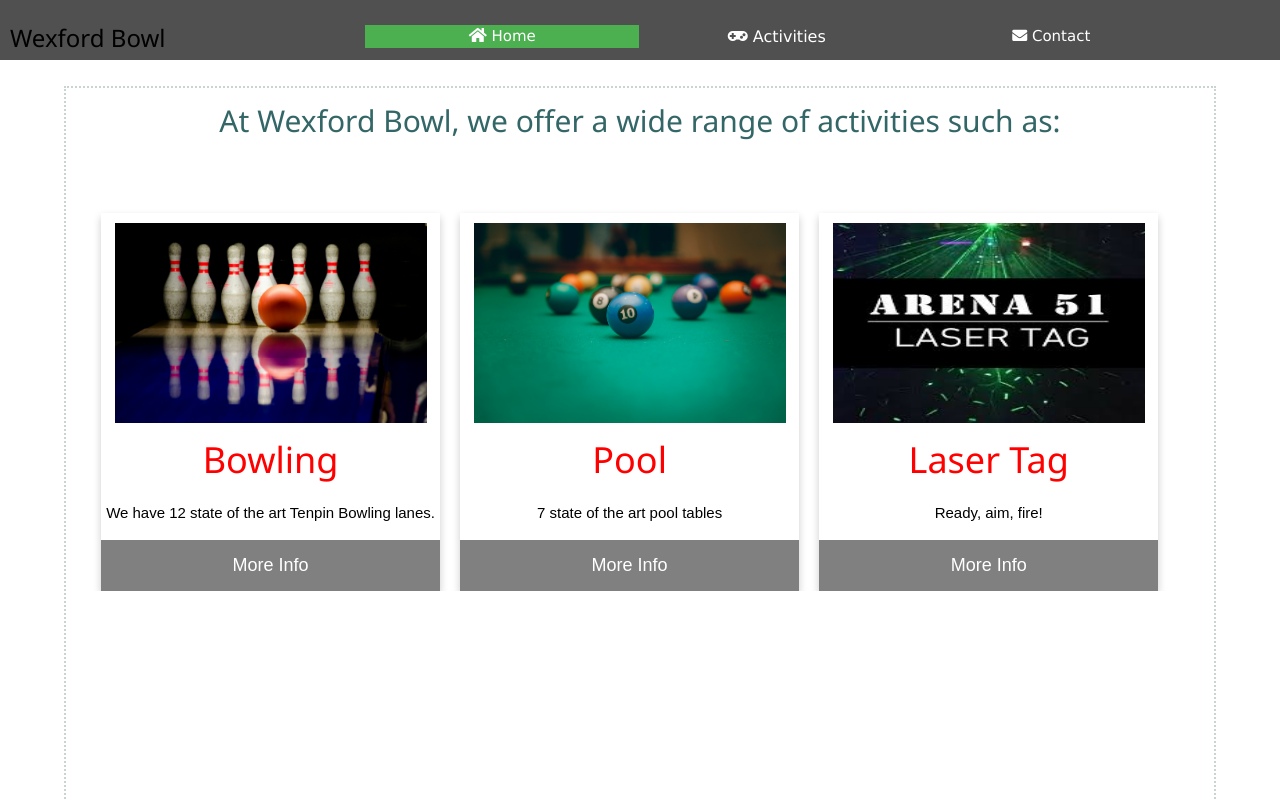
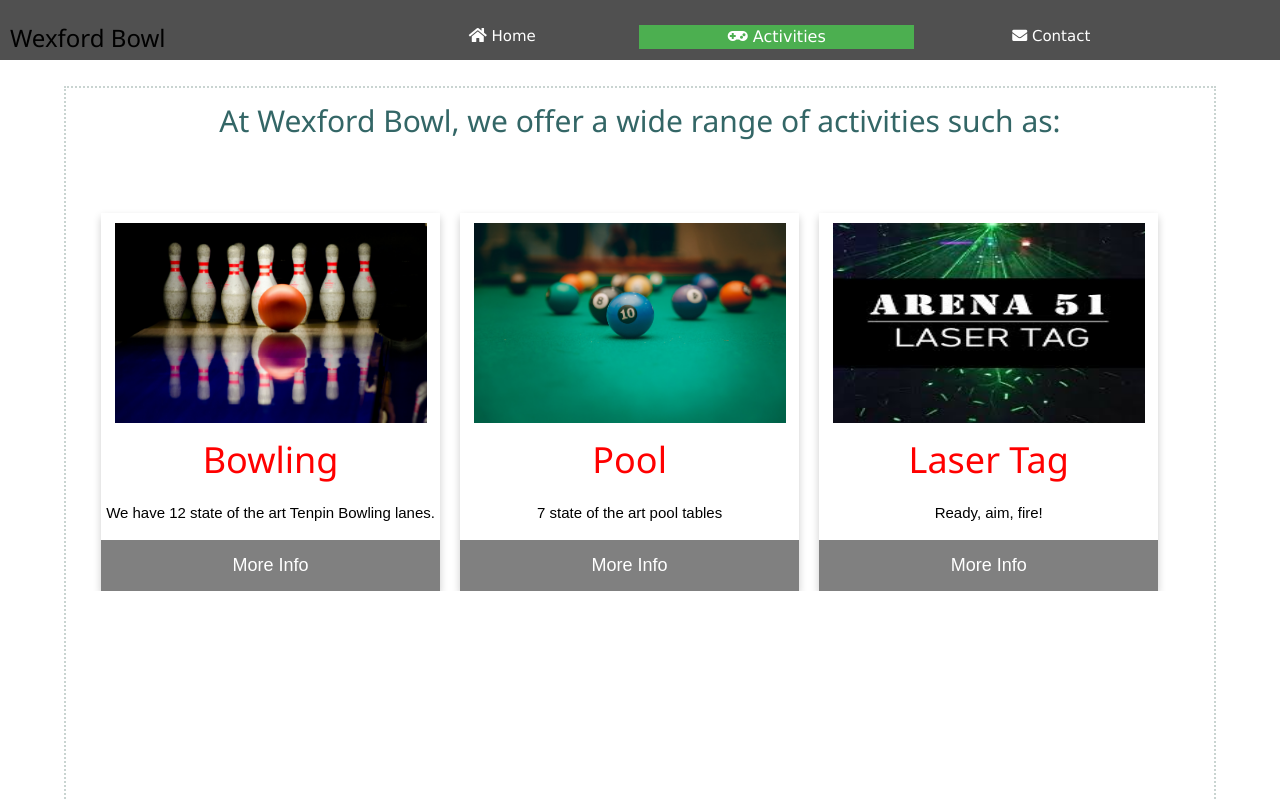
Before and after one commit to CaptOrb/Entertainment-Centre-Website, a plain HTML site: page activities.html in a window 1280 px wide. Shown: the top 800 px of the page. Drawn offline with nearby package versions, Linux system fonts and the light colour scheme.

Commit message:
fix active links

```diff
--- a/activities.html
+++ b/activities.html
@@ -37,9 +37,9 @@
 	<!-- Desktop Navigation Bar Start -->
 	<nav>
 		<ul>
-			<li><a href="index.html" class="active"><i class="fa fa-home home"></i> Home</a></li>
+			<li><a href="index.html"><i class="fa fa-home home"></i> Home</a></li>
 			<li class="dropdown">
-			<a href="activities.html" class="dropbtn"><i class="fas fa-gamepad"></i> Activities</a>
+			<a href="activities.html" class="dropbtn active"><i class="fas fa-gamepad"></i> Activities</a>
 			<div class="dropdown-content">
 			  <a href="bowling.html">Bowling</a>
 			  <a href="pool.html">Pool</a>
```
Also changed, not shown: bowling.html (+2 -2 lines), contact_us.html (+2 -2 lines), lasertag.html (+2 -2 lines), pool.html (+2 -2 lines).
